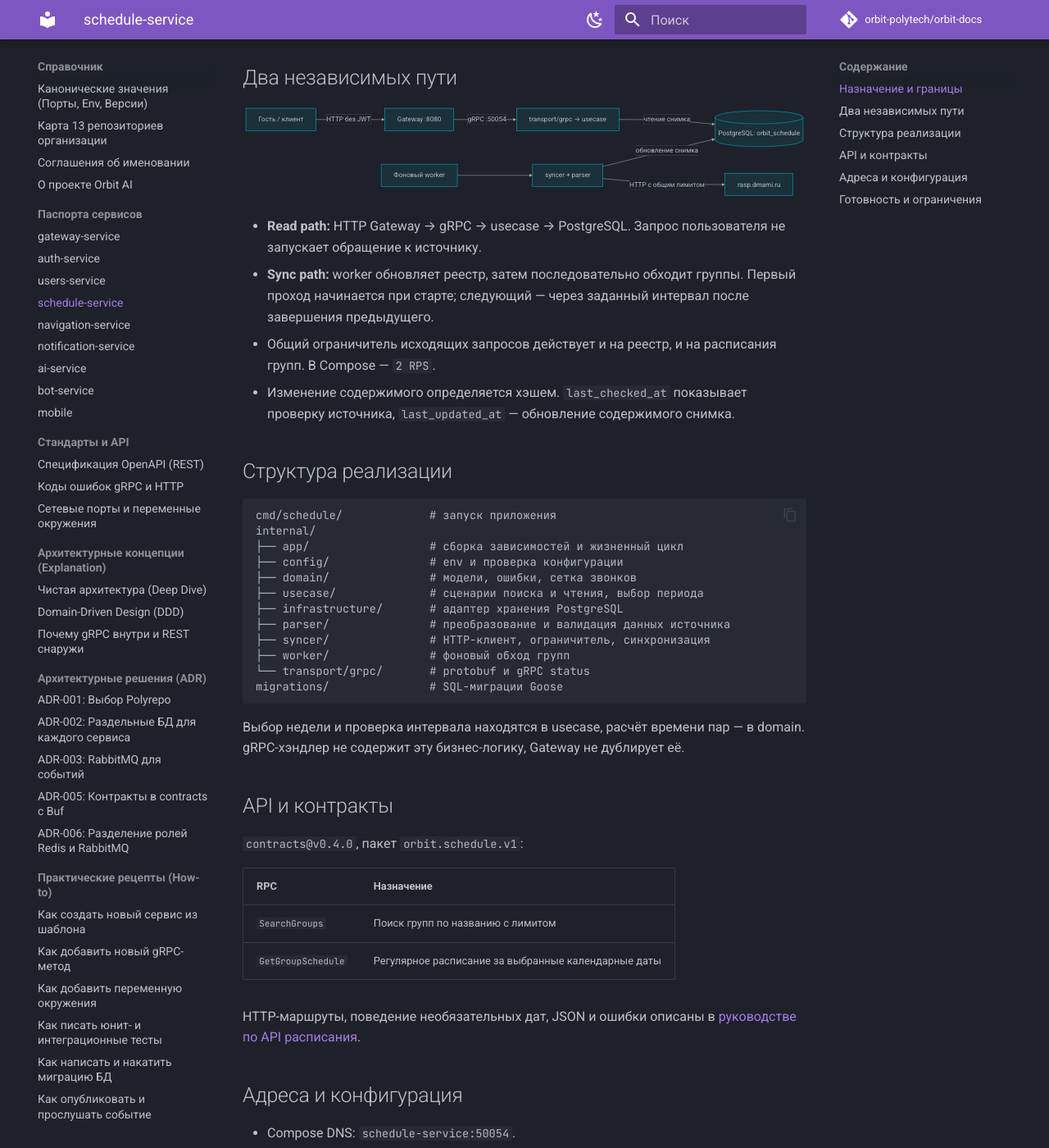
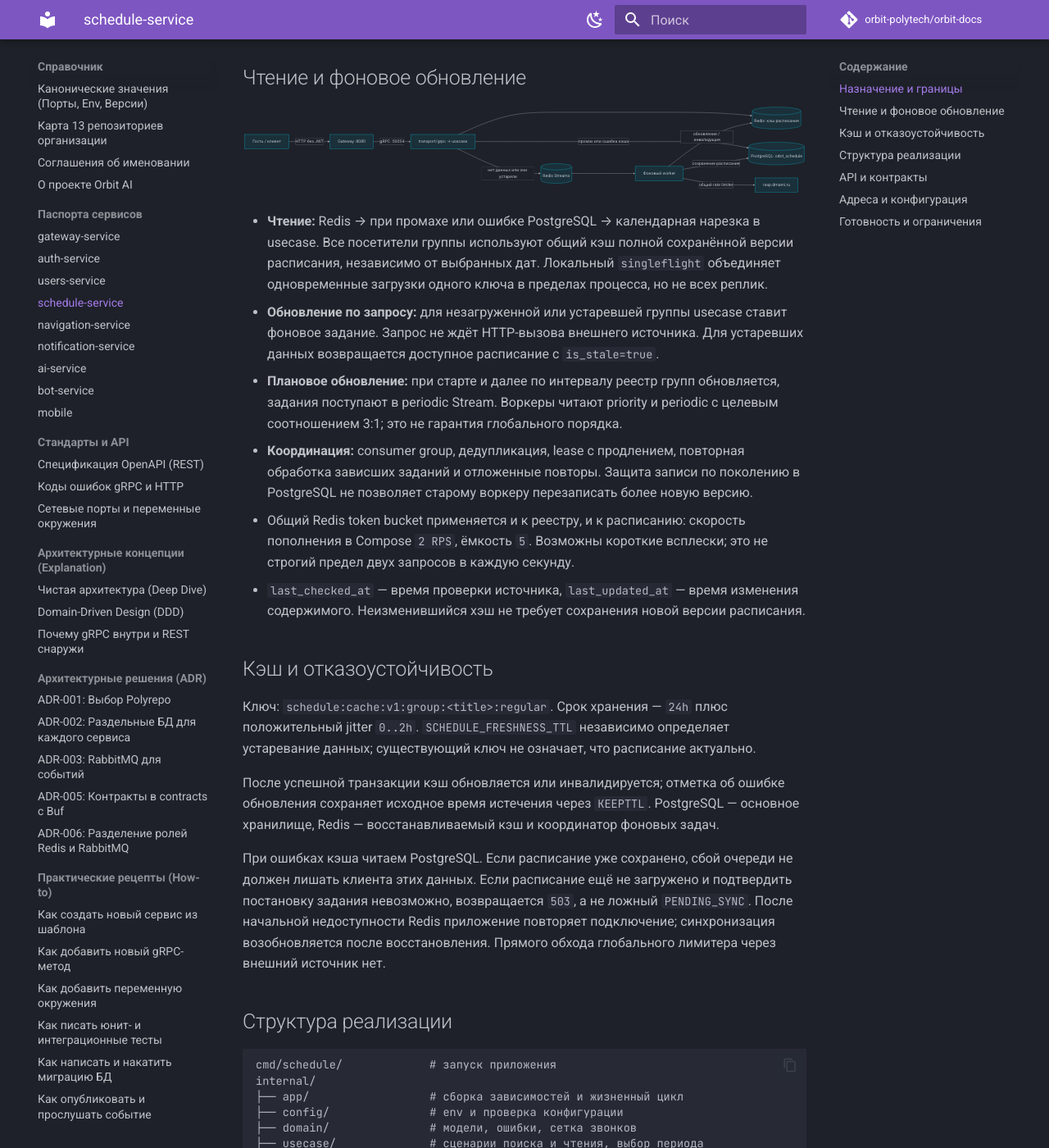
Before and after one commit to orbit-polytech/orbit-docs, an MkDocs documentation site: the page built from docs/reference/services/schedule.md, in a window 1280 px wide and 1400 px high, scrolled down 502 px. Shown: the whole window at 82% size. Built offline with MkDocs 1.6.1 and Material for MkDocs 9.7.7, drawn with Linux system fonts in a browser that asks for light colours; comment, search, counter and statistics services are not loaded; some of the changed text lies outside the part shown.

Commit message:
docs(schedule): document Redis cache, distributed sync and v0.5 API states (part 6/7)

````diff
--- a/docs/reference/services/schedule.md
+++ b/docs/reference/services/schedule.md
@@ -5,26 +5,39 @@
 
 ## Назначение и границы
 
-Сервис синхронизирует реестр групп и регулярное расписание с `https://rasp.dmami.ru`, сохраняет снимки в PostgreSQL и отдаёт расписание по календарным датам. Публичное чтение не требует аккаунта, профиля Users или JWT.
+Сервис синхронизирует реестр групп и регулярное расписание с `https://rasp.dmami.ru`, сохраняет расписание в PostgreSQL и отдаёт расписание по календарным датам. Публичное чтение не требует аккаунта, профиля Users или JWT.
 
-Текущий стек: Go, gRPC `orbit.schedule.v1`, PostgreSQL 16. Версия Go определяется `go.mod` сервиса. **Redis и RabbitMQ текущему Schedule не нужны.** Redis в общем стенде используется Auth.
+Текущий стек: Go, gRPC `orbit.schedule.v1`, PostgreSQL 16, Redis 7. Версия Go определяется `go.mod` сервиса. Redis используется для общего кэша расписания, очереди синхронизации и координации воркеров. RabbitMQ в текущем стенде не используется.
 
-## Два независимых пути
+## Чтение и фоновое обновление
 
 ```mermaid
 flowchart LR
     Client["Гость / клиент"] -->|HTTP без JWT| GW["Gateway :8080"]
     GW -->|gRPC :50054| Read["transport/grpc → usecase"]
-    Read -->|чтение снимка| DB[("PostgreSQL: orbit_schedule")]
-    Worker["Фоновый worker"] --> Syncer["syncer + parser"]
-    Syncer -->|HTTP с общим лимитом| Source["rasp.dmami.ru"]
-    Syncer -->|обновление снимка| DB
+    Read --> Cache[("Redis: кэш расписания")]
+    Read -->|промах или ошибка кэша| DB[("PostgreSQL: orbit_schedule")]
+    Read -->|нет данных или они устарели| Queue[("Redis Streams")]
+    Queue --> Worker["Фоновый worker"]
+    Worker -->|общий rate limiter| Source["rasp.dmami.ru"]
+    Worker -->|сохранение расписания| DB
+    Worker -->|обновление / инвалидация| Cache
 ```
 
-- **Read path:** HTTP Gateway → gRPC → usecase → PostgreSQL. Запрос пользователя не запускает обращение к источнику.
-- **Sync path:** worker обновляет реестр, затем последовательно обходит группы. Первый проход начинается при старте; следующий — через заданный интервал после завершения предыдущего.
-- Общий ограничитель исходящих запросов действует и на реестр, и на расписания групп. В Compose — `2 RPS`.
-- Изменение содержимого определяется хэшем. `last_checked_at` показывает проверку источника, `last_updated_at` — обновление содержимого снимка.
+- **Чтение:** Redis → при промахе или ошибке PostgreSQL → календарная нарезка в usecase. Все посетители группы используют общий кэш полной сохранённой версии расписания, независимо от выбранных дат. Локальный `singleflight` объединяет одновременные загрузки одного ключа в пределах процесса, но не всех реплик.
+- **Обновление по запросу:** для незагруженной или устаревшей группы usecase ставит фоновое задание. Запрос не ждёт HTTP-вызова внешнего источника. Для устаревших данных возвращается доступное расписание с `is_stale=true`.
+- **Плановое обновление:** при старте и далее по интервалу реестр групп обновляется, задания поступают в periodic Stream. Воркеры читают priority и periodic с целевым соотношением 3:1; это не гарантия глобального порядка.
+- **Координация:** consumer group, дедупликация, lease с продлением, повторная обработка зависших заданий и отложенные повторы. Защита записи по поколению в PostgreSQL не позволяет старому воркеру перезаписать более новую версию.
+- Общий Redis token bucket применяется и к реестру, и к расписанию: скорость пополнения в Compose `2 RPS`, ёмкость `5`. Возможны короткие всплески; это не строгий предел двух запросов в каждую секунду.
+- `last_checked_at` — время проверки источника, `last_updated_at` — время изменения содержимого. Неизменившийся хэш не требует сохранения новой версии расписания.
+
+## Кэш и отказоустойчивость
+
+Ключ: `schedule:cache:v1:group:<title>:regular`. Срок хранения — `24h` плюс положительный jitter `0..2h`. `SCHEDULE_FRESHNESS_TTL` независимо определяет устаревание данных; существующий ключ не означает, что расписание актуально.
+
+После успешной транзакции кэш обновляется или инвалидируется; отметка об ошибке обновления сохраняет исходное время истечения через `KEEPTTL`. PostgreSQL — основное хранилище, Redis — восстанавливаемый кэш и координатор фоновых задач.
+
+При ошибках кэша читаем PostgreSQL. Если расписание уже сохранено, сбой очереди не должен лишать клиента этих данных. Если расписание ещё не загружено и подтвердить постановку задания невозможно, возвращается `503`, а не ложный `PENDING_SYNC`. После начальной недоступности Redis приложение повторяет подключение; синхронизация возобновляется после восстановления. Прямого обхода глобального лимитера через внешний источник нет.
 
 ## Структура реализации
 
@@ -35,10 +48,10 @@ internal/
 ├── config/               # env и проверка конфигурации
 ├── domain/               # модели, ошибки, сетка звонков
 ├── usecase/              # сценарии поиска и чтения, выбор периода
-├── infrastructure/       # адаптер хранения PostgreSQL
+├── infrastructure/       # адаптеры PostgreSQL и Redis (кэш, очередь, lease, limiter)
 ├── parser/               # преобразование и валидация данных источника
 ├── syncer/               # HTTP-клиент, ограничитель, синхронизация
-├── worker/               # фоновый обход групп
+├── worker/               # плановая постановка задач и обработка очередей
 └── transport/grpc/       # protobuf и gRPC status
 migrations/               # SQL-миграции Goose
 ```
@@ -47,7 +60,7 @@ migrations/               # SQL-миграции Goose
 
 ## API и контракты
 
-`contracts@v0.4.0`, пакет `orbit.schedule.v1`:
+`contracts@v0.5.0`, пакет `orbit.schedule.v1`:
 
 | RPC | Назначение |
 |---|---|
@@ -69,6 +82,8 @@ HTTP-маршруты, поведение необязательных дат, J
 | `SCHEDULE_GRPC_HOST` / `SCHEDULE_GRPC_PORT` | `0.0.0.0` / `50054` |
 | `SCHEDULE_SHUTDOWN_TIMEOUT` | `10s` |
 | `SCHEDULE_FRESHNESS_TTL` | `24h` |
+| `SCHEDULE_CACHE_TTL` / `SCHEDULE_CACHE_JITTER` | `24h` / `2h` |
+| `REDIS_ADDR` / `REDIS_PASSWORD` / `REDIS_DB` | В Compose: `redis:6379`, пароль из `.env`, база `0` |
 | `SCHEDULE_SYNC_ENABLED` | `false`; **в Compose включён по умолчанию** |
 | `SCHEDULE_SYNC_INTERVAL` | `6h` |
 | `SCHEDULE_SYNC_RPS` | `2` |
@@ -77,13 +92,15 @@ HTTP-маршруты, поведение необязательных дат, J
 | `POSTGRES_MAX_CONN_IDLE_TIME` / `POSTGRES_MAX_CONN_LIFETIME` | `5m` / `1h` |
 | `LOG_LEVEL` | `info` |
 
-Не все env приложения пробрасываются из `infra/.env`: часть настроек сейчас явно задана в Compose. См. [справочник env](../ports-and-env.md).
+Параметры кэша и синхронизации переопределяются через `infra/.env`; контейнер получает только явно переданные Compose значения. См. [справочник env](../ports-and-env.md).
 
 ## Готовность и ограничения
 
-- gRPC healthcheck проверяет готовность сервиса, **не завершение синхронизации всех групп**.
-- Пока у известной группы нет снимка, чтение возвращает `Unavailable` → HTTP `503`.
-- При устаревшем сохранённом снимке возможен успешный ответ с `metadata.is_stale=true`; это не то же самое, что отсутствие снимка.
-- Реализовано регулярное расписание групп. Расписание преподавателей/аудиторий, сессия, ручные правки, подгруппы, пресеты и `/grid` пока не реализованы.
-- Поле `week` передаётся из источника; отдельная фильтрация календарной выдачи по чётности недели пока не реализована. Нельзя обещать корректный числитель/знаменатель на основании наличия этого поля.
-- Публикация событий, Redis-кэш и on-demand синхронизация — возможные будущие этапы, не часть текущего API.
+- Healthcheck проверяет готовность сервиса, **не завершение обновления всех групп**.
+- Известная группа без загруженного расписания: `200 PENDING_SYNC`, если постановка задания подтверждена или задание уже существует; иначе `503 UNAVAILABLE`.
+- Сохранённое расписание: `200 READY`, в том числе с `is_stale=true`. Неизвестная группа — `404`.
+- `published_from` / `published_to` описывают период опубликованного расписания, а не запрошенные даты и не гарантированную длительность семестра. Неизвестные границы не выдумываются.
+- Параллельные занятия одного слота сохраняются; календарная выдача учитывает интервалы дат занятий. Отдельного API-фильтра подгрупп и универсального вычисления чётности недели нет. Одно поле `week` не доказывает поддержку всех правил числителя/знаменателя.
+- Сессия, расписание преподавателей/аудиторий, ручные правки, presets, `/grid` и публикация межсервисных событий — будущие этапы.
+
+См. [API расписания](../../gateway/schedule-api.md) и [диагностику синхронизации](../../how-to/schedule-sync-diagnostics.md).
````
Also changed, not shown: docs/reference/ports-and-env.md (+20 -2 lines), docs/reference/services/gateway.md (+7 -0 lines), docs/tutorial/common/03-contracts-buf.md (+1 -1 lines).
